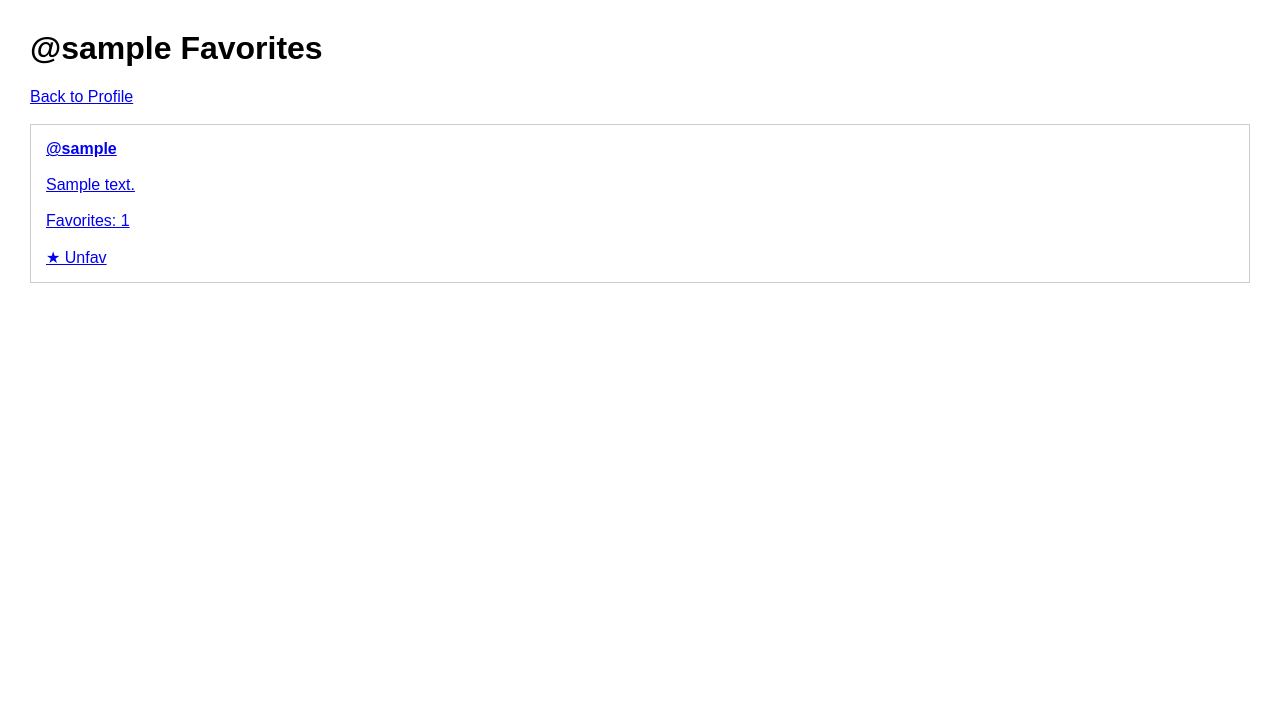
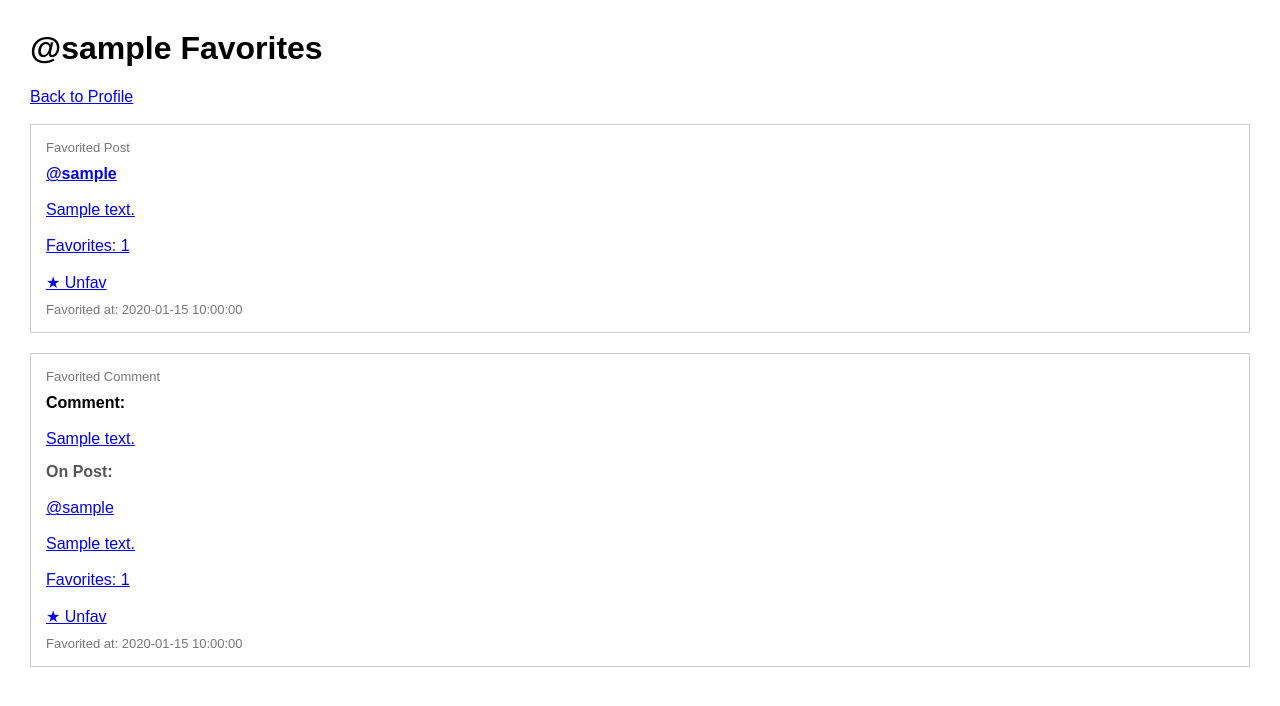
Before and after one commit to basaksanverdi/basakwall, a Flask app: a page that uses app/templates/profile_favorites.html in a window 1280 px wide. Shown: the top 706 px of the page. Run offline with Flask 3, Linux system fonts and the light colour scheme; the visitor is signed in with stand-in values (Sample User, id 1); tables that the repository leaves empty hold one stand-in row (values such as "Sample post").

Commit message:
artık profildeki favorilerde favorilenen commentler de gözüküyor

```diff
--- a/app/routes/profile.py
+++ b/app/routes/profile.py
@@ -4,6 +4,7 @@ from app.models.follow import Follow
 from app.models.post import Post
 from app.models.favorite import Favorite
 from app.models.comment import Comment
+from app.models.comment_favorite import CommentFavorite
 from sqlalchemy.orm import joinedload
 
 from datetime import datetime, timedelta
@@ -166,11 +167,37 @@ def register_profile_routes(app):
         if not user:
             return "User not found"
 
-        favorites = Favorite.query.filter_by(
+        post_favorites = Favorite.query.filter_by(
             user_id=user.id
-        ).order_by(
-            Favorite.created_at.desc()
         ).all()
+
+        comment_favorites = CommentFavorite.query.filter_by(
+            user_id=user.id
+        ).all()
+
+        unified_favorites = []
+
+        for favorite in post_favorites:
+
+            unified_favorites.append({
+                "type": "post",
+                "created_at": favorite.created_at,
+                "favorite": favorite
+            })
+
+        for favorite in comment_favorites:
+
+            unified_favorites.append({
+                "type": "comment",
+                "created_at": favorite.created_at,
+                "favorite": favorite
+            })
+
+        unified_favorites = sorted(
+            unified_favorites,
+            key=lambda item: item["created_at"],
+            reverse=True
+        )
 
         favorited_post_ids = [
 
@@ -182,9 +209,20 @@ def register_profile_routes(app):
 
         ]
 
+        favorited_comment_ids = [
+
+            favorite.comment_id
+
+            for favorite in CommentFavorite.query.filter_by(
+                user_id=session["user_id"]
+            ).all()
+
+        ]
+
         return render_template(
             "profile_favorites.html",
             user=user,
-            favorites=favorites,
-            favorited_post_ids=favorited_post_ids
+            unified_favorites=unified_favorites,
+            favorited_post_ids=favorited_post_ids,
+            favorited_comment_ids=favorited_comment_ids
         )
--- a/app/templates/profile_favorites.html
+++ b/app/templates/profile_favorites.html
@@ -20,6 +20,23 @@
             margin-bottom: 20px;
         }
 
+        .favorite-type {
+            color: #777;
+            font-size: 13px;
+            margin-bottom: 10px;
+        }
+
+        .favorite-date {
+            color: #777;
+            font-size: 13px;
+            margin-top: 10px;
+        }
+
+        .post-preview {
+            margin-top: 15px;
+            color: #555;
+        }
+
     </style>
 
 </head>
@@ -36,36 +53,42 @@
 
     <br><br>
 
-    {% if favorites %}
+    {% if unified_favorites %}
 
-        {% for favorite in favorites %}
+        {% for item in unified_favorites %}
+
+            {% if item.type == "post" %}
 
                 <div class="favorite-card">
 
-                <a href="/profile/{{ favorite.post.author.username }}">
+                    <div class="favorite-type">
+                        Favorited Post
+                    </div>
+
+                    <a href="/profile/{{ item.favorite.post.author.username }}">
 
                         <b>
-                        @{{ favorite.post.author.username }}
+                            @{{ item.favorite.post.author.username }}
                         </b>
 
                     </a>
 
                     <br><br>
 
-                <a href="/posts/{{ favorite.post.id }}">
+                    <a href="/posts/{{ item.favorite.post.id }}">
 
-                    {{ favorite.post.content }}
+                        {{ item.favorite.post.content }}
 
                     </a>
 
                     <br><br>
 
-                {% if favorite.post.favorites|length > 0 %}
+                    {% if item.favorite.post.favorites|length > 0 %}
 
-                    <a href="/post/{{ favorite.post.id }}/favorites">
+                        <a href="/post/{{ item.favorite.post.id }}/favorites">
 
                             Favorites:
-                        {{ favorite.post.favorites|length }}
+                            {{ item.favorite.post.favorites|length }}
 
                         </a>
 
@@ -78,21 +101,113 @@
 
                     <br><br>
 
-                {% if favorite.post.id in favorited_post_ids %}
+                    {% if item.favorite.post.id in favorited_post_ids %}
 
-                    <a href="/unfav/{{ favorite.post.id }}">
+                        <a href="/unfav/{{ item.favorite.post.id }}">
                             ★ Unfav
                         </a>
 
                     {% else %}
 
-                    <a href="/fav/{{ favorite.post.id }}">
+                        <a href="/fav/{{ item.favorite.post.id }}">
                             ☆ Fav
                         </a>
 
                     {% endif %}
 
+                    <div class="favorite-date">
+
+                        Favorited at:
+                        {{ item.created_at }}
+
                     </div>
+
+                </div>
+
+            {% elif item.type == "comment" %}
+
+                <div class="favorite-card">
+
+                    <div class="favorite-type">
+                        Favorited Comment
+                    </div>
+
+                    <b>
+                        Comment:
+                    </b>
+
+                    <br><br>
+
+                    <a href="/comments/{{ item.favorite.comment.id }}">
+                        {{ item.favorite.comment.content }}
+                    </a>
+
+                    <div class="post-preview">
+
+                        <b>
+                            On Post:
+                        </b>
+
+                        <br><br>
+
+                        <a href="/profile/{{ item.favorite.comment.post.author.username }}">
+
+                            @{{ item.favorite.comment.post.author.username }}
+
+                        </a>
+
+                        <br><br>
+
+                        <a href="/posts/{{ item.favorite.comment.post.id }}">
+                            {{ item.favorite.comment.post.content[:150] }}
+                        </a>
+
+                    </div>
+
+                    <br>
+
+                    {% if item.favorite.comment.favorites|length > 0 %}
+
+                        <a href="/comments/{{ item.favorite.comment.id }}/favorites">
+
+                            Favorites:
+                            {{ item.favorite.comment.favorites|length }}
+
+                        </a>
+
+                    {% else %}
+
+                        Favorites:
+                        0
+
+                    {% endif %}
+
+                    <br><br>
+
+                    {% if item.favorite.comment.id in favorited_comment_ids %}
+
+                        <a href="/comments/{{ item.favorite.comment.id }}/unfav">
+                            ★ Unfav
+                        </a>
+
+                    {% else %}
+
+                        <a href="/comments/{{ item.favorite.comment.id }}/fav">
+                            ☆ Fav
+                        </a>
+
+                    {% endif %}
+
+                    <div class="favorite-date">
+
+                        Favorited at:
+                        {{ item.created_at }}
+
+                    </div>
+
+                </div>
+
+            {% endif %}
 
         {% endfor %}
 
```
Lines whose indentation alone changed are shown as unchanged.
